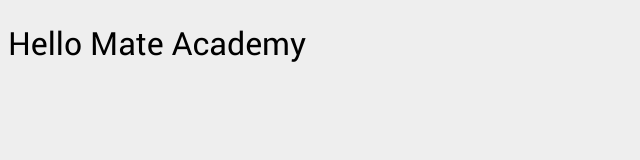
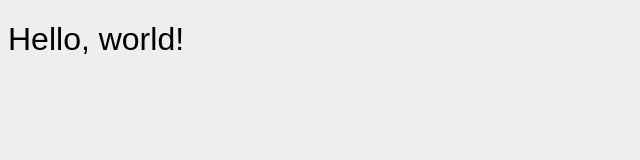
Before and after one commit to OlehMy/tonti-tt, a website built with Parcel: page src/index.html in a window 1280 px wide. Shown: the whole page, without its empty margins (0-640 px from the left). Built offline with nearby package versions, Linux system fonts and the light colour scheme.

Commit message:
Project was created

```diff
--- a/package.json
+++ b/package.json
@@ -22,7 +22,7 @@
     "@mate-academy/bemlint": "^0.1.1",
     "@mate-academy/eslint-config": "*",
     "@mate-academy/linthtml-config": "0.0.2",
-    "@mate-academy/scripts": "^0.2.0",
+    "@mate-academy/scripts": "^1.2.8",
     "@mate-academy/stylelint-config": "0.0.9",
     "colors": "^1.3.3",
     "eslint": "^5.16.0",
--- a/src/index.html
+++ b/src/index.html
@@ -7,7 +7,7 @@
     <link rel="stylesheet" href="./styles/main.scss">
   </head>
   <body>
-    <h1>Hello Mate Academy</h1>
+    <h1>Hello, world!</h1>
     <script type="text/javascript" src="scripts/main.js"></script>
   </body>
 </html>
--- a/src/styles/_fonts.scss
+++ b/src/styles/_fonts.scss
@@ -1,6 +1,7 @@
 @font-face {
-  font-family: "Roboto";
-  src: url("../fonts/Roboto-Regular-webfont.woff") format("woff");
-  font-weight: normal;
-  font-style: normal;
+  font-family: "Poppins";
+  src: url("../fonts/Poppins-Regular.ttf") format("ttf"),
+    url("../fonts/Poppins-Medium.ttf") format("ttf"),
+    url("../fonts/Poppins-Bold.ttf") format("ttf");
+  font-weight: medium;
 }
--- a/src/styles/utils/_extends.scss
+++ b/src/styles/utils/_extends.scss
@@ -1,4 +1,4 @@
 %h1 {
-  font-family: "Roboto", sans-serif;
+  font-family: "Poppins", sans-serif;
   font-weight: 400;
 }
```
Also changed, not shown: .bemlintrc.json (added), .github/workflows/test.yml, .linthtmlrc.json, src/fonts/Poppins-Bold.ttf (added), src/fonts/Poppins-Medium.ttf (added), src/fonts/Poppins-Regular.ttf (added), src/fonts/Roboto-Regular-webfont.woff (deleted), 1 other file.
